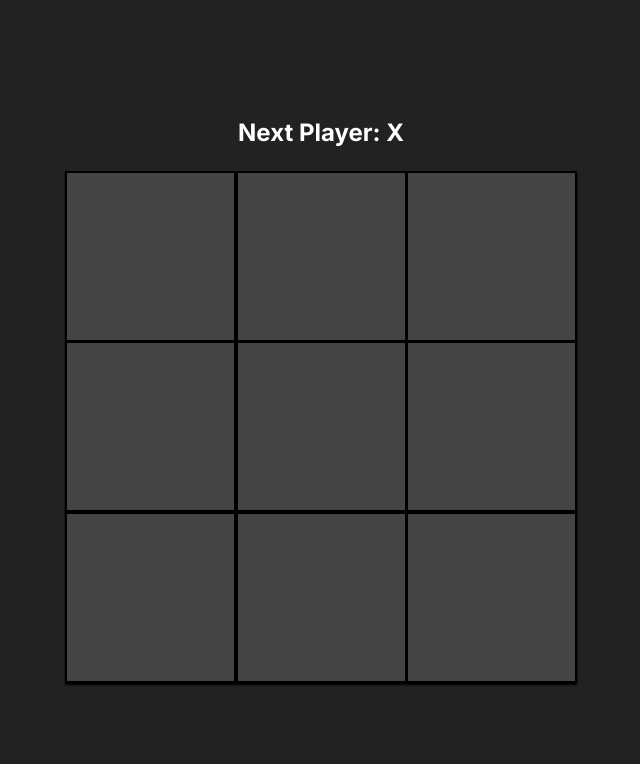
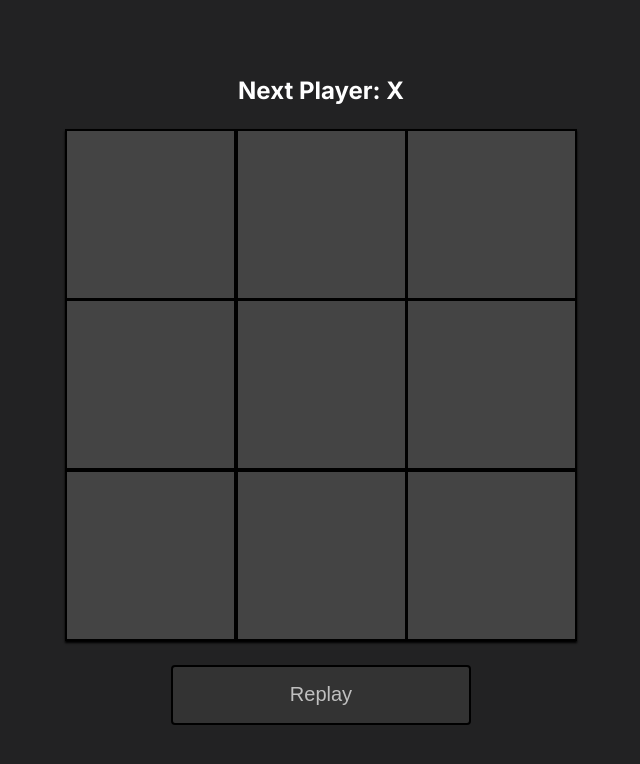
Before and after one commit to aasmart/nextjs-tic-tac-toe, a Next.js app: page / in a window 1280 px wide. Shown: the top 764 px of the page, without its empty margins (319-959 px from the left). Built offline with nearby package versions, Linux system fonts and the light colour scheme.

Commit message:
Add replay button but it's kinda broken

```diff
--- a/src/app/globals.css
+++ b/src/app/globals.css
@@ -118,3 +118,27 @@ body {
 .fade::after {
   background-color: var(--square-color);
 }
+
+.replay {
+  border-radius: 4px;
+  border: 2px solid black;
+  font-size: 125%;
+  background-color: var(--square-color);
+  color: white;
+
+  min-width: 300px;
+  width: 15%;
+
+  aspect-ratio: 1 / 0.2;
+
+  transition: filter 500ms, background-color 250ms;
+}
+
+.replay:focus-visible,
+.replay:not(:disabled):hover {
+  background-color: var(--winning-square-color);
+}
+
+.replay:disabled {
+  filter: brightness(var(--square-darken-percent));
+}
--- a/src/app/page.tsx
+++ b/src/app/page.tsx
@@ -27,6 +27,8 @@ function Square({
 
   if(isWinningSquare)
     setTimeout(() => setIsFlipped(true), squareFlipDelay)
+  else if(isFlipped)
+    setIsFlipped(false)
 
   return (
     <button
@@ -40,14 +42,27 @@ function Square({
   )
 }
 
+function Replay({
+  isGameOver,
+  onClick
+}: {
+  isGameOver: boolean,
+  onClick: () => void
+}) {
+  return (
+    <button className='replay' disabled={!isGameOver} onClick={onClick}>Replay</button>
+  )
+}
+
 function Grid({size}: {size: number}) {
   const SQUARE_FLIP_DELAY = 75
 
   const [isXNext, setIsXNext] = useState(true)
   const [squares, setSquares] = useState(Array(size * size).fill(null))
   const [gameWinner, setGameWinner] = useState<GameWinner | null>(null)
+  const [isGameOver, setIsGameOver] = useState(false)
 
-  function handleClick(index: number) {
+  function handleSquareClick(index: number) {
     if(squares[index] || gameWinner) return
 
     const nextSquares = squares.slice() as Array<string | null>
@@ -55,10 +70,19 @@ function Grid({size}: {size: number}) {
     setSquares(nextSquares)
 
     const winner = determineWinner(size, nextSquares, index)
-    if(winner != null)
+    if(winner != null) {
       setGameWinner(winner)
+      setIsGameOver(true)
+    }
 
     setIsXNext(!isXNext)
+  }
+
+  function handleRestartClick() {
+    setIsXNext(true)
+    setSquares(Array(size * size).fill(null))
+    setGameWinner(null)
+    setIsGameOver(false)
   }
 
   let status
@@ -78,9 +102,9 @@ function Grid({size}: {size: number}) {
 
     return <Square
       value={val}
-      onSquareClicked={() => handleClick(index)}
+      onSquareClicked={() => handleSquareClick(index)}
       isWinningSquare={isWinning}
-      isGameOver={gameWinner !== null}
+      isGameOver={isGameOver}
       squareFlipDelay={delay}
     />
   })
@@ -97,6 +121,7 @@ function Grid({size}: {size: number}) {
       >
         {gridSquares}
       </div>
+      <Replay isGameOver={isGameOver} onClick={() => handleRestartClick()}/>
     </>
   )
 }
```
